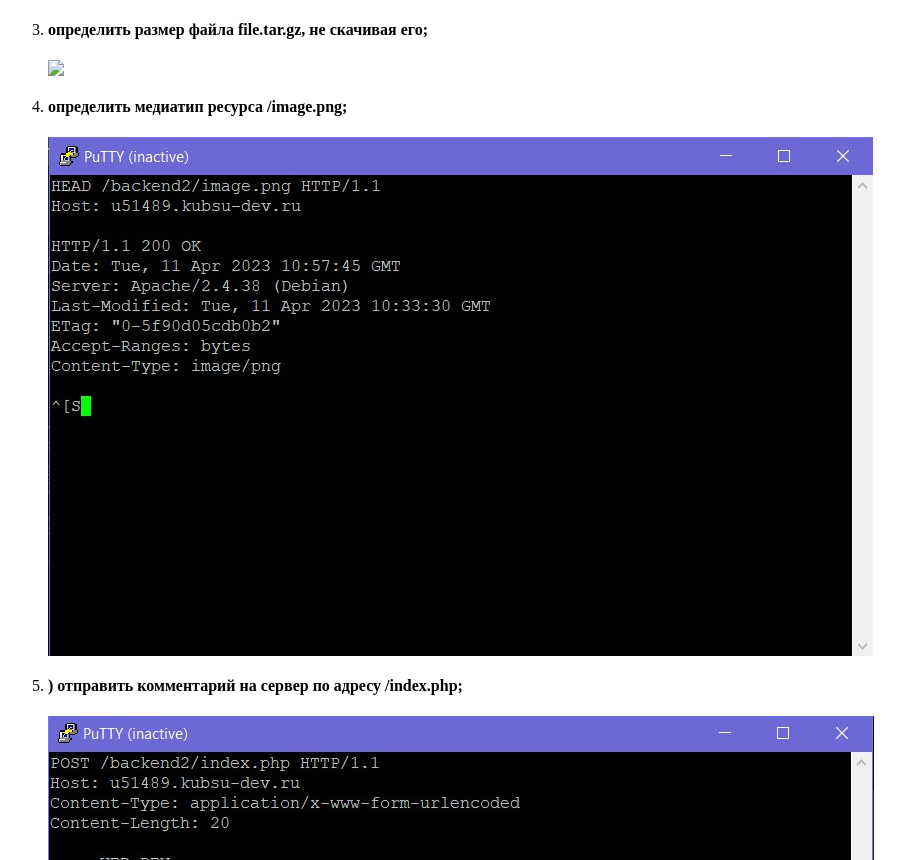
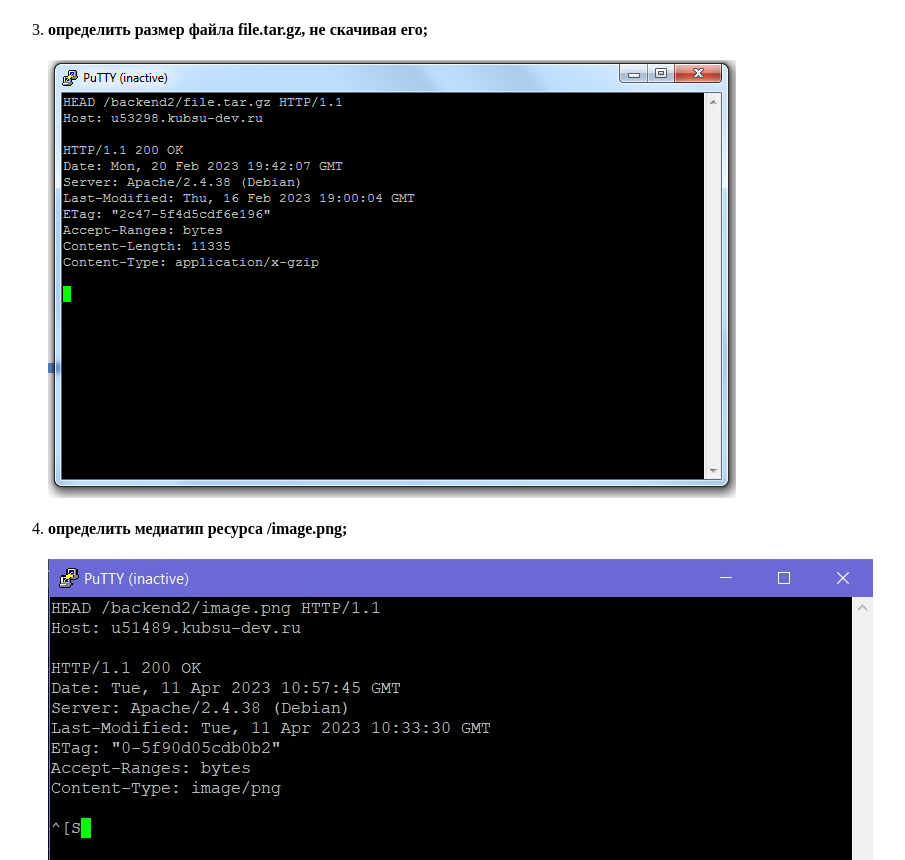
Before and after one commit to s0169469/backend2, a plain HTML site: page index.html in a window 1280 px wide. Shown: the part 1150-2010 px from the top of the page, without its empty margins (0-905 px from the left). Drawn offline with Linux system fonts and the light colour scheme.

Commit message:
Update index.html

```diff
--- a/index.html
+++ b/index.html
@@ -17,7 +17,7 @@
 		</li>
 		<li>
 			<h4>определить размер файла file.tar.gz, не скачивая его;</h4>
-			<img src="Task3.jpg">
+			<img src="Task3.png">
 		</li>
 		<li>
 			<h4>определить медиатип ресурса /image.png;</h4>
```
